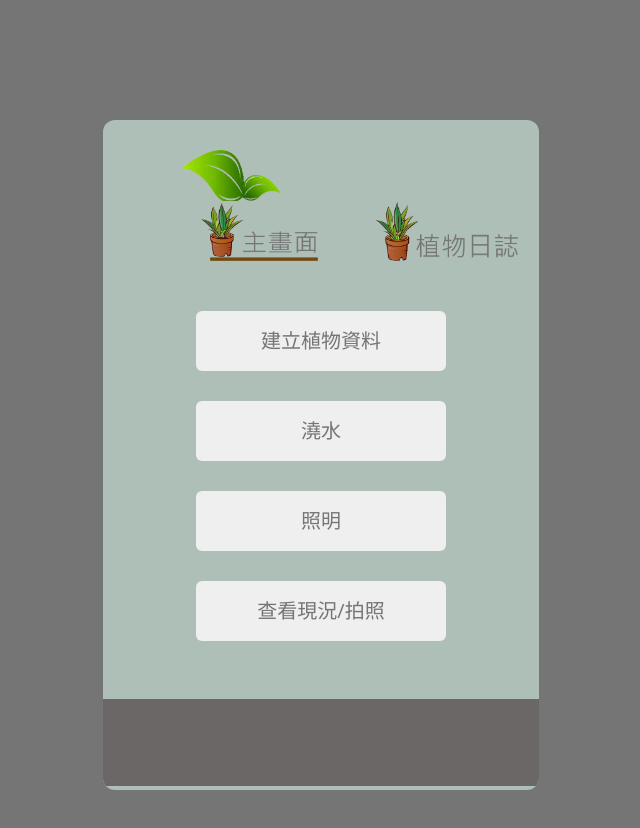
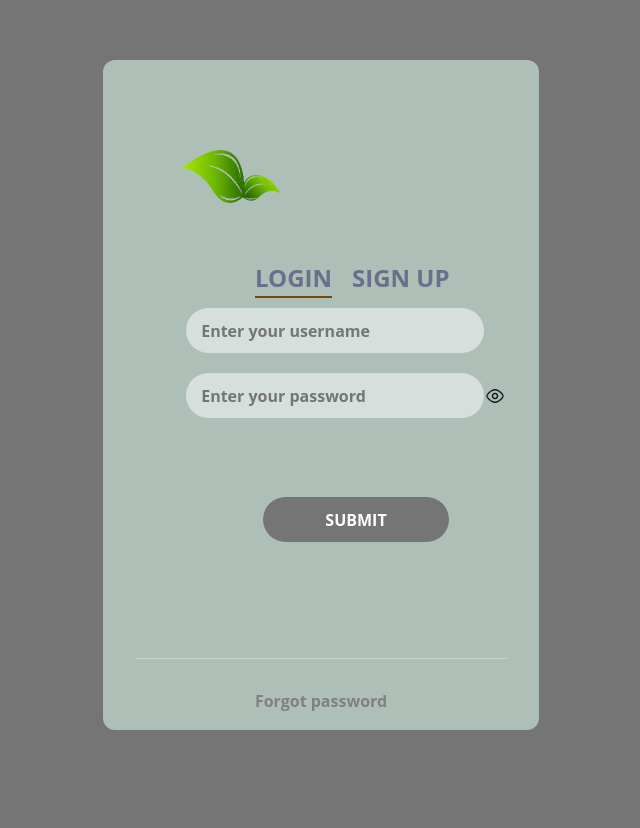
Before and after one commit to UndergraduateProject/IotFrontend, a React (Create React App) app: page / in a window 1280 px wide. Shown: the top 828 px of the page, without its empty margins (319-959 px from the left). Built offline with nearby package versions, Linux system fonts and the light colour scheme.

Commit message:
added warning to registerform(same username only) and login form(blank field and wrong credentials)

```diff
--- a/src/App.js
+++ b/src/App.js
@@ -2,15 +2,29 @@ import React, { useState, useEffect } from "react";
 import Login from "./pages/Login";
 import Homepage from "./pages/Home"
 import Verify from "./pages/Login/verify"
+import {
+  BrowserRouter as Router,
+  Switch,
+  Route,
+  Link
+} from "react-router-dom";
 //import "/App.css";
 
 
 
 function App() {
+  const [log,setLog] = useState(false);
+
+
   return (
     <React.Fragment>
-      {/* <Login /> */}
-      <Homepage/>
+      <Router>
+        <Route exact path="/">
+          {log ? <Homepage/>:<Login state={{log :[log,setLog]}}/>}
+        </Route>
+      </Router>
+
+
     </React.Fragment>
   )
 }
--- a/src/component/Userstatus.js
+++ b/src/component/Userstatus.js
@@ -1,8 +1,10 @@
-function Userstatus() {
+import api from "../utils/api"
+
+function UserStatus() {
     const username = localStorage.getItem('username');
     if (username){
       const handleClick = () =>{
-        api.post("auth/logout/",{}).then(res => {
+        api.post("user/logout/",{}).then(res => {
           console.log(res);
           localStorage.clear();
           window.location.href = "/";
--- a/src/pages/Home/index.js
+++ b/src/pages/Home/index.js
@@ -2,12 +2,14 @@ import React, { useState, useEffect } from "react";
 import "./homepage.css"
 import homepage1 from "../../images/homepage1.png"
 import journal from "../../images/journal.png"
+import Userstatus from "../../component/Userstatus"
 
 function Homepage(){
 
     return(
         <div className="container">
           <div className="login-register-wrapper">
+					<Userstatus/>
 
               <div>
               <img style={
--- a/src/pages/Login/LoginForm.js
+++ b/src/pages/Login/LoginForm.js
@@ -24,19 +24,26 @@ function LoginForm(props) {
       }
     });
 
+    const {
+      log : [log,setLog]
+    } = {
+      log : useState(false),
+      ...(props.state||{})
+    }
+
     const login = e => {
       e.preventDefault();
       const data = {
         username : formdata.username,
         password : formdata.password,
       };
-
       api.post("user/login/", data).then(res => {
         console.log(res);
         if (res.token){
           localStorage.setItem('token', res.token); // store token into localStorage(similar to cookie and  session)
-          //localStorage.setItem('username', res.user.username);
-          window.location.href = "/";
+          localStorage.setItem('username', data["username"]);
+          console.log(data["username"]);
+          setLog(true);
         }
         else if(res.username){
           setMsg("Field may not be blank");
--- a/src/pages/Login/Userstatus.js
+++ b/src/pages/Login/Userstatus.js
@@ -4,10 +4,9 @@ function Userstatus() {
     const username = localStorage.getItem('username');
     if (username){
       const handleClick = () =>{
-        api.post("auth/logout/",{}).then(res => {
+        api.post("user/logout/",{}).then(res => {
           console.log(res);
           localStorage.clear();
-          window.location.href = "/";
         })
       }
       return (<div>Hello, {username} <button onClick={handleClick}>logout</button></div>);
--- a/src/pages/Login/index.js
+++ b/src/pages/Login/index.js
@@ -7,8 +7,9 @@ import "./login.css";
 
 
 
-function Login() {
+function Login(props) {
   const [registrationFormStatus, setRegistrationFormStatus] = useState(false);
+
   const loginProps = useSpring({
     left: registrationFormStatus ? -500 : 0, // Login form sliding positions
   });
@@ -56,7 +57,7 @@ function Login() {
         </animated.button>
       </div>
       <div className="form-group">
-          <LoginForm style={loginProps} />
+          <LoginForm style={loginProps} state={props.state}/>
           <RegisterForm style={registerProps} />
       </div>
       <animated.div className="forgot-panel" style={loginProps}>
--- a/src/utils/api.js
+++ b/src/utils/api.js
@@ -1,4 +1,4 @@
-const API_URL = "http://140.117.71.98:8000/";
+const API_URL = "http://127.0.0.1:8000/";
 
 // default using GET
 const apiFetch = (url, method = 'GET', data = {}) => {
```
